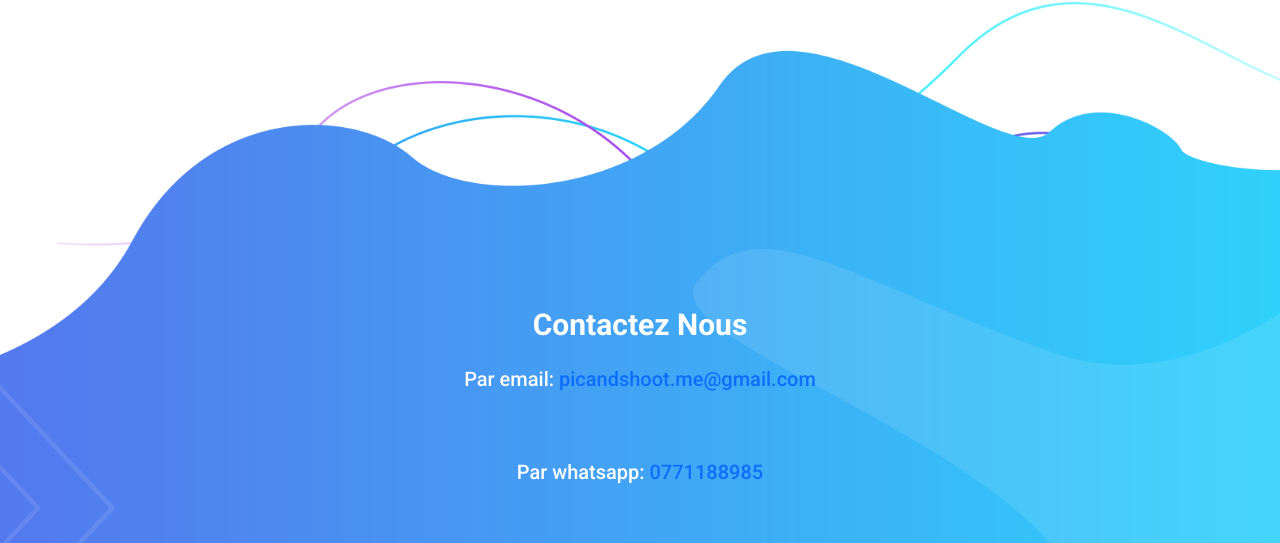
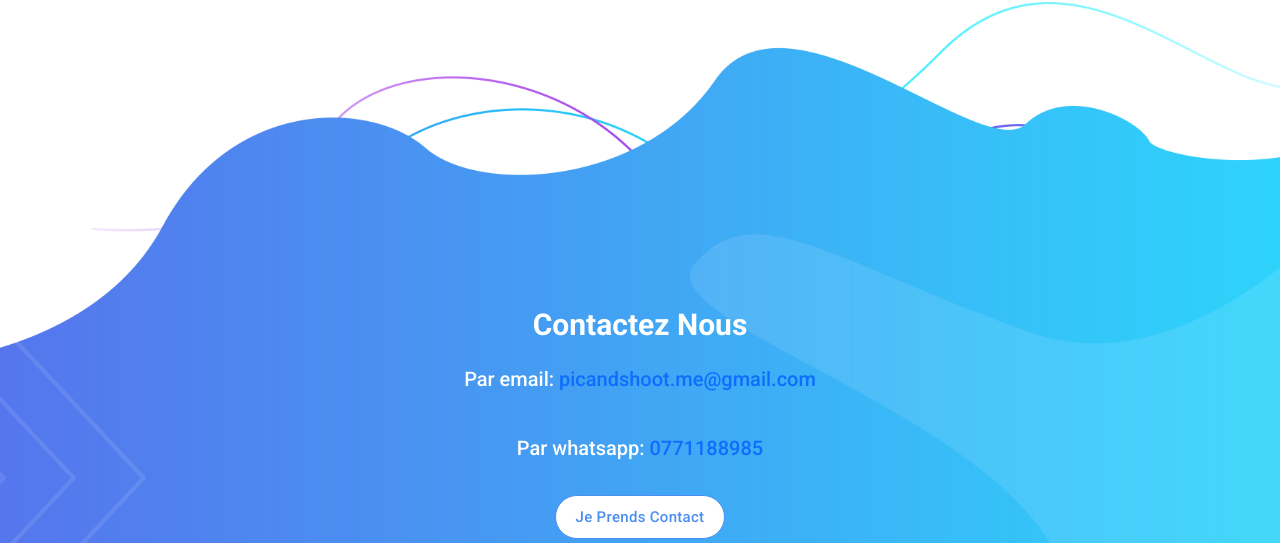
Before and after one commit to Picandshoot/website-photobooth, a plain HTML site: page index.html in a window 1280 px wide. Shown: the part 2840-3383 px from the top of the page. Drawn offline with Linux system fonts and the light colour scheme.

Commit message:
Update index.html

```diff
--- a/index.html
+++ b/index.html
@@ -259,10 +259,10 @@ https://templatemo.com/tm-570-chain-app-dev
         <div class="col-lg-8 offset-lg-2">
           <div class="section-heading">
             <h4>contactez nous</h4>
-			 <h5> Par email:  <a href="mailto:picandshoot.me@gmail.com">picandshoot.me@gmail.com</a></h5><br><br>
-			<h5> Par whatsapp:  <a href="tel:+33771188985">0771188985</a></h5><br><br>
+			 <h5> Par email:  <a href="mailto:picandshoot.me@gmail.com">picandshoot.me@gmail.com</a></h5><br>
+			<h5> Par whatsapp:  <a href="tel:+33771188985">0771188985</a></h5><br>
 			  <div class="border-button">
-              <a href="tel:+33771188985">Je prends contact</a>
+              <center><a href="tel:+33771188985">Je prends contact</a></center>
           </div>
         </div>
 
```
